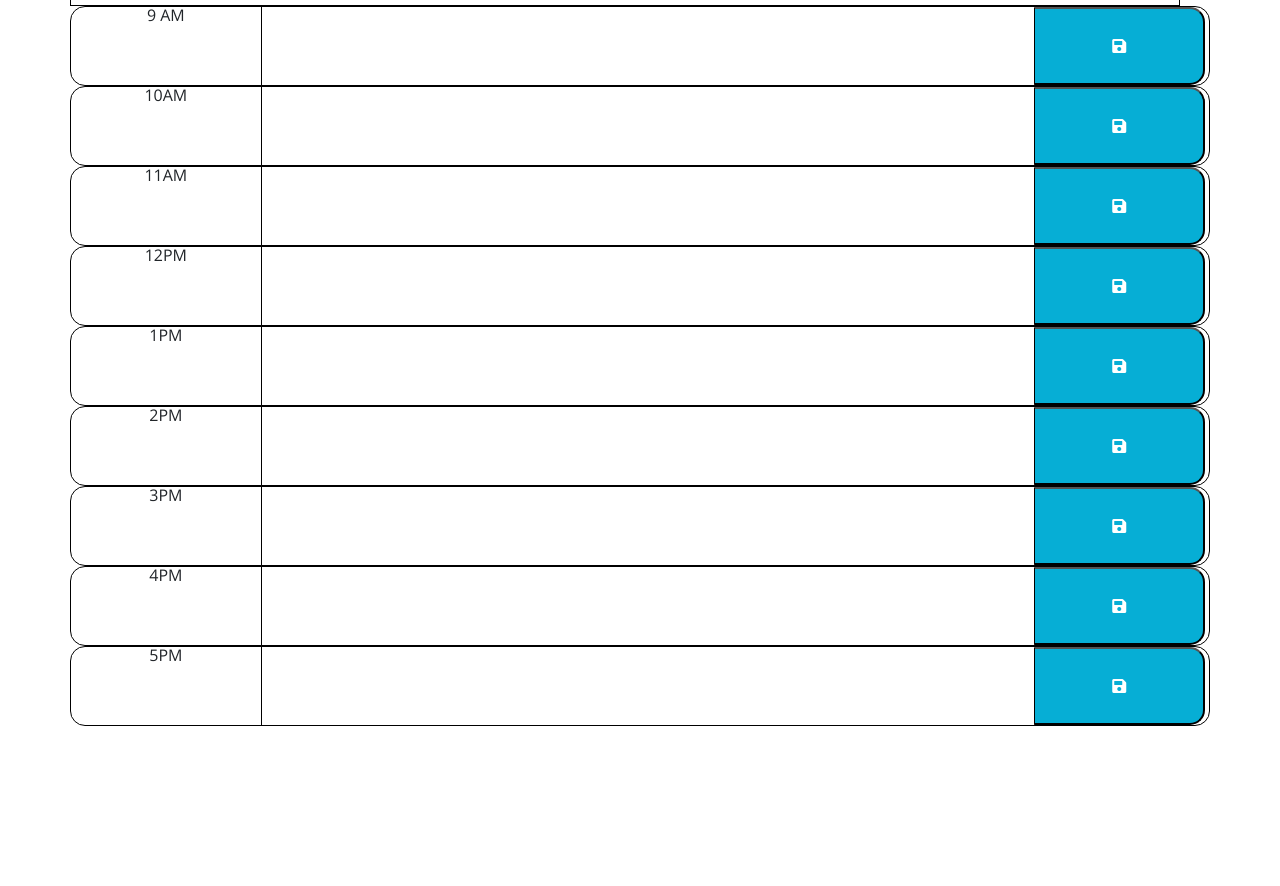
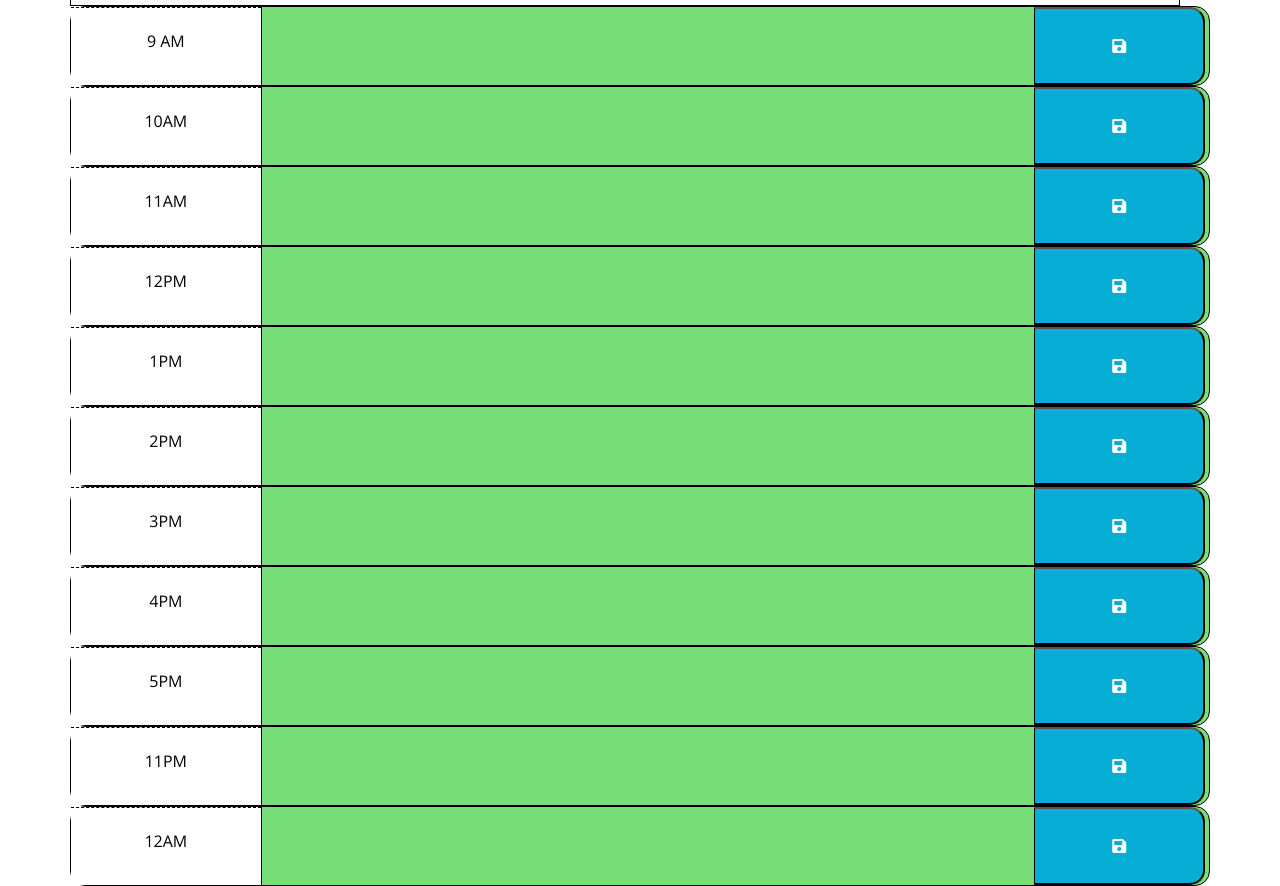
Before and after one commit to hkhalfan1979/day-schedular, a plain HTML site: page index.html in a window 1280 px wide. Shown: the part 410-1296 px from the top of the page. Before the commit the page ends 1136 px from the top, so only its background shows below. Drawn offline with nearby package versions, Linux system fonts and the light colour scheme.

Commit message:
current time and updates

```diff
--- a/index.html
+++ b/index.html
@@ -21,71 +21,84 @@
     <script
     type="text/javascript"
     src="https://cdnjs.cloudflare.com/ajax/libs/moment.js/2.27.0/moment.min.js"></script>
-  <script
+    <script
     src="https://code.jquery.com/jquery-3.5.1.min.js"
     integrity="sha256-9/aliU8dGd2tb6OSsuzixeV4y/faTqgFtohetphbbj0="
     crossorigin="anonymous"></script>
     <link rel="stylesheet" href="style.css" />
     <script src="script.js"></script>
     <title>Hasnain - Work Day Scheduler</title>
-
   </head>
 
   <body>
     <header class="jumbotron">
       <h1 class="display-3">Work Day Scheduler</h1>
       <p class="lead">A simple calendar app for scheduling your work day</p>
+      <!-- Display Current day-->
       <p id="currentDay" class="lead"></p>
     </header>
     <div class="container">
 
-          <div class="row col-md-12"><h2 id="currentTime"></h2></div>
+          <div class="row col-md-12">
+               <!-- Display Current time-->
+               <h2 id="currentTime"></h2>
+          </div>
 
            <div id="hour-9" class="row time-block">
-               <div class="col-md-2">9 AM</div>
+               <div class="col-md-2 hour"> 9 AM </div>
                <textarea class="description"></textarea>
                <button class="saveBtn"><i class="fas fa-save"></i></button>
            </div><!-- END time-block -->
            <div id="hour-10" class="row time-block">
-               <div class="col-md-2">10AM</div>
+               <div class="col-md-2 hour">10AM</div>
                <textarea class="description"></textarea>
                <button class="saveBtn"><i class="fas fa-save"></i></button>
            </div><!-- END time-block -->
            <div id="hour-11" class="row time-block">
-               <div class="col-md-2"> 11AM </div>
+               <div class="col-md-2 hour"> 11AM </div>
                <textarea class="description"></textarea>
                <button class="saveBtn"><i class="fas fa-save"></i></button>
            </div><!-- END time-block -->
            <div id="hour-12" class="row time-block">
-               <div class="col-md-2"> 12PM </div>
+               <div class="col-md-2 hour"> 12PM </div>
                <textarea class="description"></textarea>
                <button class="saveBtn"><i class="fas fa-save"></i></button>
            </div><!-- END time-block -->
            <div id="hour-13" class="row time-block">
-               <div class="col-md-2">1PM</div>
+               <div class="col-md-2 hour">1PM</div>
                <textarea class="description"></textarea>
                <button class="saveBtn"><i class="fas fa-save"></i></button>
            </div><!-- END time-block -->
            <div id="hour-14" class="row time-block">
-               <div class="col-md-2">2PM</div>
+               <div class="col-md-2 hour">2PM</div>
                <textarea class="description"></textarea>
                <button class="saveBtn"><i class="fas fa-save"></i></button>
            </div><!-- END time-block -->
            <div id="hour-15" class="row time-block">
-               <div class="col-md-2">3PM</div>
+               <div class="col-md-2 hour">3PM</div>
                <textarea class="description"></textarea>
                <button class="saveBtn"><i class="fas fa-save"></i></button>
            </div><!-- END time-block -->
            <div id="hour-16" class="row time-block">
-               <div class="col-md-2">4PM</div>
+               <div class="col-md-2 hour">4PM</div>
                <textarea class="description"></textarea>
                <button class="saveBtn"><i class="fas fa-save"></i></button>
            </div><!-- END time-block -->
            <div id="hour-17" class="row time-block">
-               <div class="col-md-2">5PM</div>
+               <div class="col-md-2 hour">5PM</div>
                <textarea class="description"></textarea>
                <button class="saveBtn"><i class="fas fa-save"></i></button>
-           </div>
+           </div><!-- END time-block -->
+           <div id="hour-18" class="row time-block">
+               <div class="col-md-2 hour">11PM</div>
+               <textarea class="description"></textarea>
+               <button class="saveBtn"><i class="fas fa-save"></i></button>
+           </div><!-- END time-block -->
+           <div id="hour-19" class="row time-block">
+               <div class="col-md-2 hour">12AM</div>
+               <textarea class="description"></textarea>
+               <button class="saveBtn"><i class="fas fa-save"></i></button>
+           </div><!-- END time-block -->
 
     </div>
 
--- a/script.js
+++ b/script.js
@@ -1,11 +1,10 @@
 console.log("script connected");
-
 $(document).ready(function () {
      // curremt day and time
      $("#currentDay").text(moment().format("dddd, MMMM Do"));
      $("#currentTime").text(moment().format("h:mm:ss a"));
 
-     // Local storage
+     // setup and get Local storage
     $("#hour-9 .description").val(localStorage.getItem("hour-9"));
     $("#hour-10 .description").val(localStorage.getItem("hour-10"));
     $("#hour-11 .description").val(localStorage.getItem("hour-11"));
@@ -15,13 +14,46 @@ $(document).ready(function () {
     $("#hour-15 .description").val(localStorage.getItem("hour-15"));
     $("#hour-16 .description").val(localStorage.getItem("hour-16"));
     $("#hour-17 .description").val(localStorage.getItem("hour-17"));
+    $("#hour-18 .description").val(localStorage.getItem("hour-18"));
+    $("#hour-19 .description").val(localStorage.getItem("hour-19"));
+
+    function timeBlock() {
+     // declare current hour
+     var currentHour = moment().hours();
+
+     //  Loop on time-blocks and check where we are in the hours block and adds/removes classes.
+
+     $(".time-block").each(function () {
+         var hourEl = $(this).attr("id");
+         var hourBlock = hourEl.substring(5, hourEl.length);
+         var intHourBlock = parseInt(hourBlock)
+         var intCurrentHour = parseInt(currentHour);
+
+          if (parseInt(intHourBlock) < parseInt(intCurrentHour)) {
+               $(this).addClass("past");
+               $(this).removeClass("future");
+               $(this).removeClass("present");
+          }
+          else if (parseInt(intHourBlock) > parseInt(intCurrentHour)) {
+               $(this).addClass("future");
+               $(this).removeClass("present");
+               $(this).removeClass("past");
+          }
+          else if (parseInt(intHourBlock) === parseInt(intCurrentHour)) {
+               $(this).addClass("present");
+               $(this).removeClass("future");
+               $(this).removeClass("past");
+          }
+          })
+     };
+     timeBlock();
 
 
     // saveBtn - event listener
     $(".saveBtn").on("click", function () {
         var inputText = $(this).siblings(".description").val();
         var inputTime = $(this).parent().attr("id");
-
+        console.log(this);
         localStorage.setItem(inputTime, inputText);
     })
 
--- a/style.css
+++ b/style.css
@@ -43,6 +43,7 @@ body {
      background-color: #ffffff;
      color: #000000;
      border-top: 1px dashed #000000;
+     padding-top: 25px;
    }
 
    .past {
```
